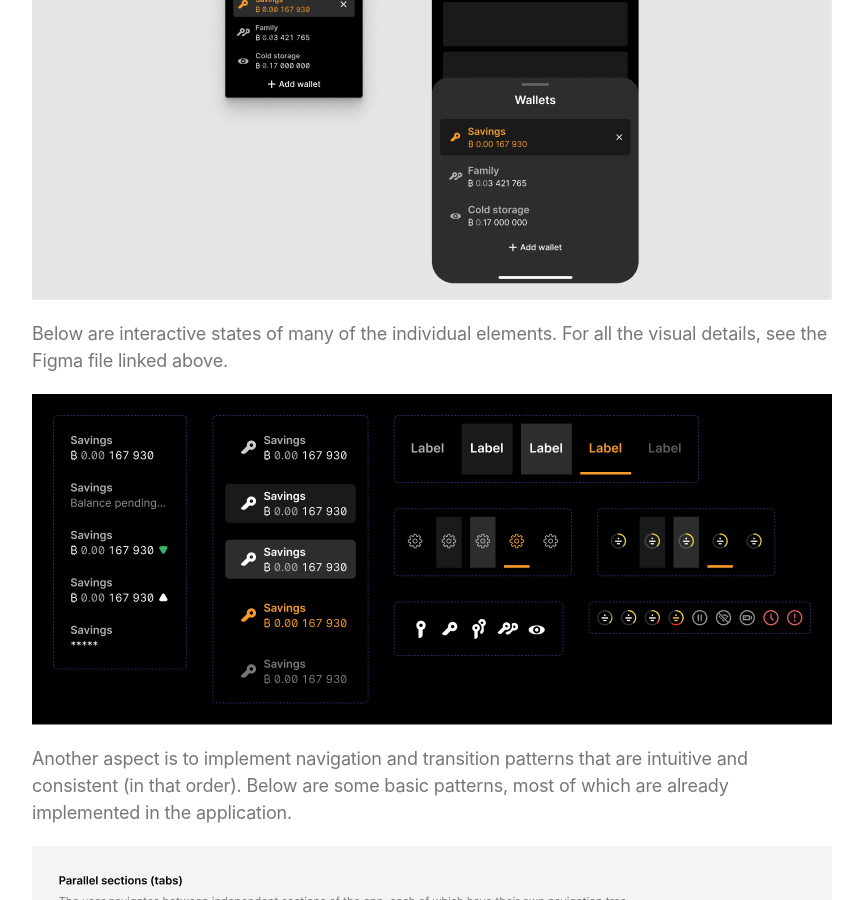
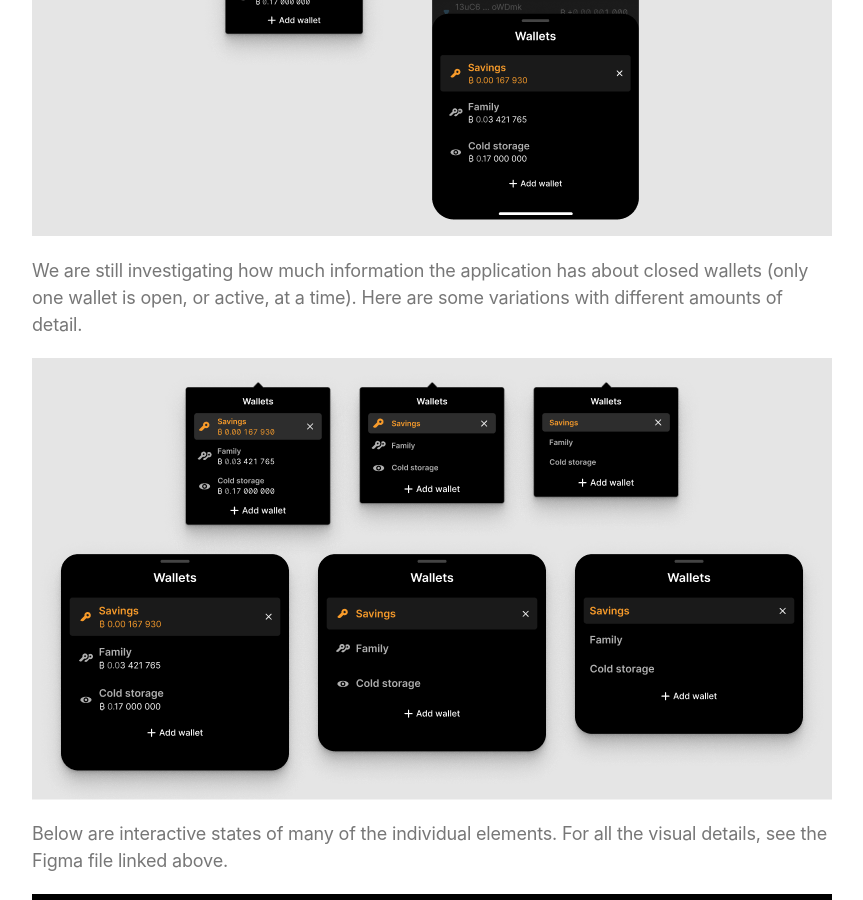
Before and after one commit to BitcoinDesign/Bitcoin-Core-App, a Jekyll site: the page built from pages/milestones/1-2-navigation.md, in a window 1280 px wide and 900 px high, scrolled down 2301 px. Shown: the whole window, without its empty margins (333-1196 px from the left). Built offline with Jekyll 4.4.1, drawn with Linux system fonts in a browser that asks for light colours.

Commit message:
Mobile nav update and added wallet selector variations

```diff
--- a/pages/milestones/1-2-navigation.md
+++ b/pages/milestones/1-2-navigation.md
@@ -37,9 +37,9 @@ The same states are required on mobile, along with other layout differences to a
 	image = "/assets/images/nav/mobile-nav-node-wallet.png"
 	retina = "/assets/images/nav/mobile-nav-node-wallet@2x.png"
 	big = "/assets/images/nav/mobile-nav-node-wallet-big.png"
-	alt-text = "Five mobile screens with different wallet states."
+	alt-text = "Six mobile screens with different wallet states."
 	width = 800
-	height = 353
+	height = 289
 %}
 
 Below are the various interactive states of elements in the navigation bar on desktop.
@@ -62,6 +62,17 @@ The wallet selector differs across device types. While the content is identical,
 	alt-text = "The wallet selector modal on desktop and mobile."
 	width = 800
 	height = 481
+%}
+
+We are still investigating how much information the application has about closed wallets (only one wallet is open, or active, at a time). Here are some variations with different amounts of detail.
+
+{% include picture.html
+	image = "/assets/images/nav/wallet-selector-variations.png"
+	retina = "/assets/images/nav/wallet-selector-variations@2x.png"
+	big = "/assets/images/nav/wallet-selector-big.png"
+	alt-text = "Three variations of the wallet selector modals with varying detail."
+	width = 800
+	height = 442
 %}
 
 Below are interactive states of many of the individual elements. For all the visual details, see the Figma file linked above.
```
Also changed, not shown: assets/images/nav/mobile-nav-node-wallet-big.png, assets/images/nav/mobile-nav-node-wallet.png, assets/images/nav/mobile-nav-node-wallet@2x.png, assets/images/nav/wallet-selector-big.png, assets/images/nav/wallet-selector-variations-big.png (added), assets/images/nav/wallet-selector-variations.png (added), assets/images/nav/wallet-selector-variations@2x.png (added), assets/images/nav/wallet-selector.png, assets/images/nav/wallet-selector@2x.png.
